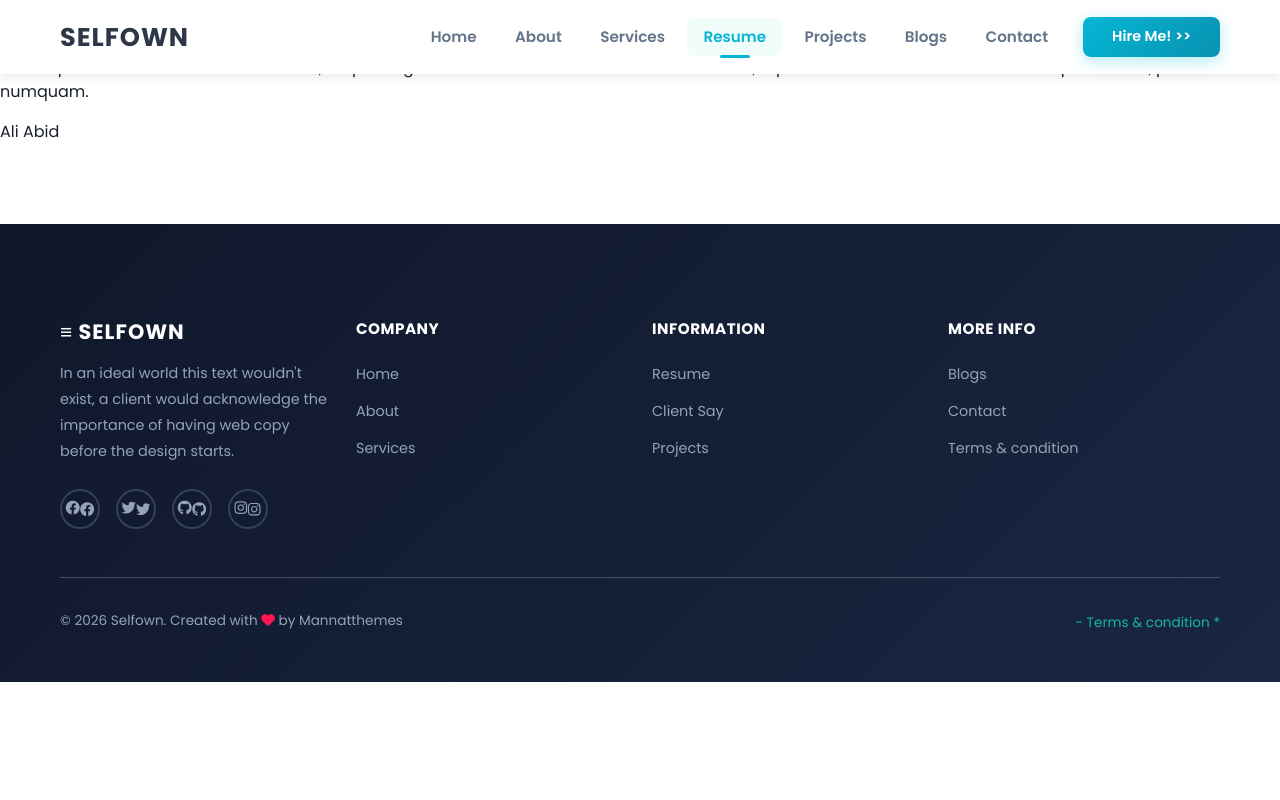
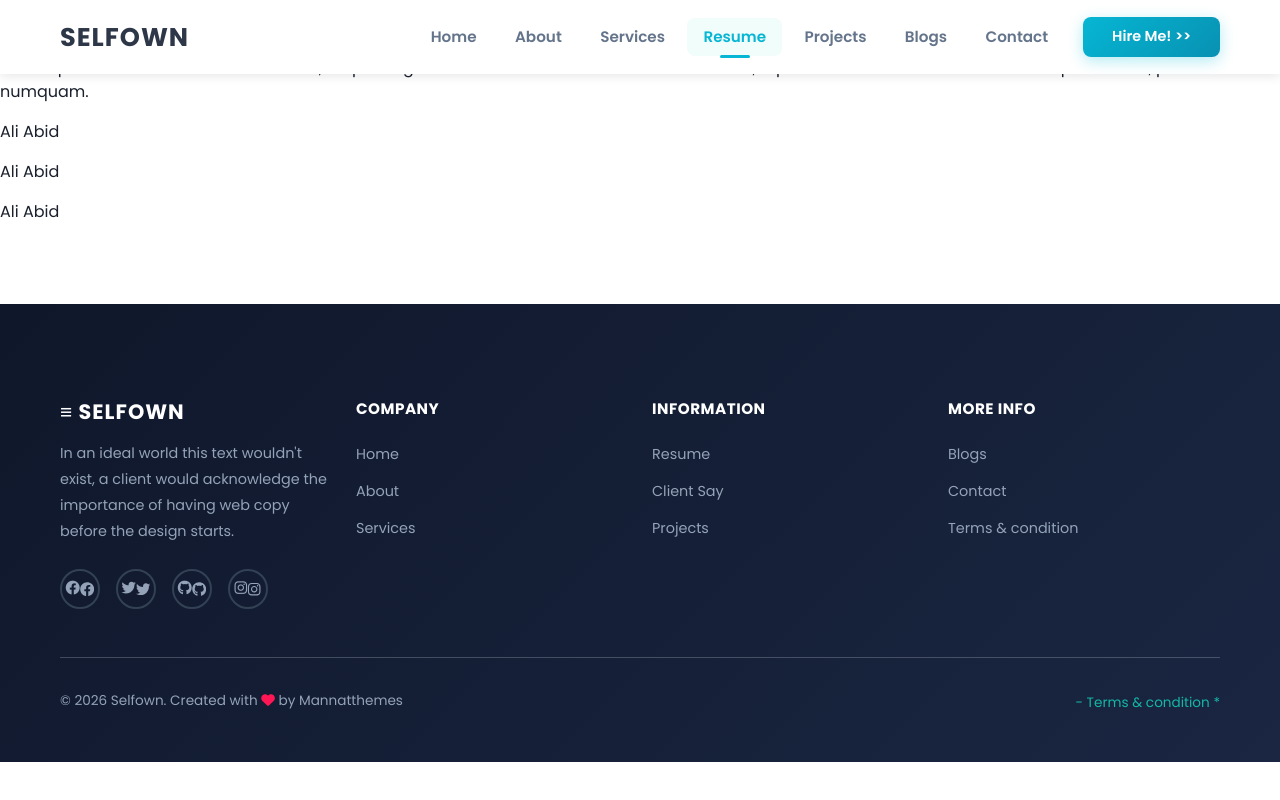
Before and after one commit to AbidKhohar/SelfOwnApp, a React (Vite) app: page /resume in a window 1280 px wide. Built offline with nearby package versions, Linux system fonts and the light colour scheme; a small style sheet from the web is missing.

Commit message:
Resume
Resume

```diff
--- a/src/Components/Resume/Resume.tsx
+++ b/src/Components/Resume/Resume.tsx
@@ -6,6 +6,9 @@ function Resume() {
       <h1>Resume</h1>
       <p>Lorem ipsum dolor sit amet consectetur, adipisicing elit. Commodi beatae animi molestiae vel, repellendus accusamus libero iure cupiditate ab, porro odit numquam.</p>
       <p>Ali Abid</p>
+            <p>Ali Abid</p>
+              <p>Ali Abid</p>
+
     </div>
   )
 }
```
